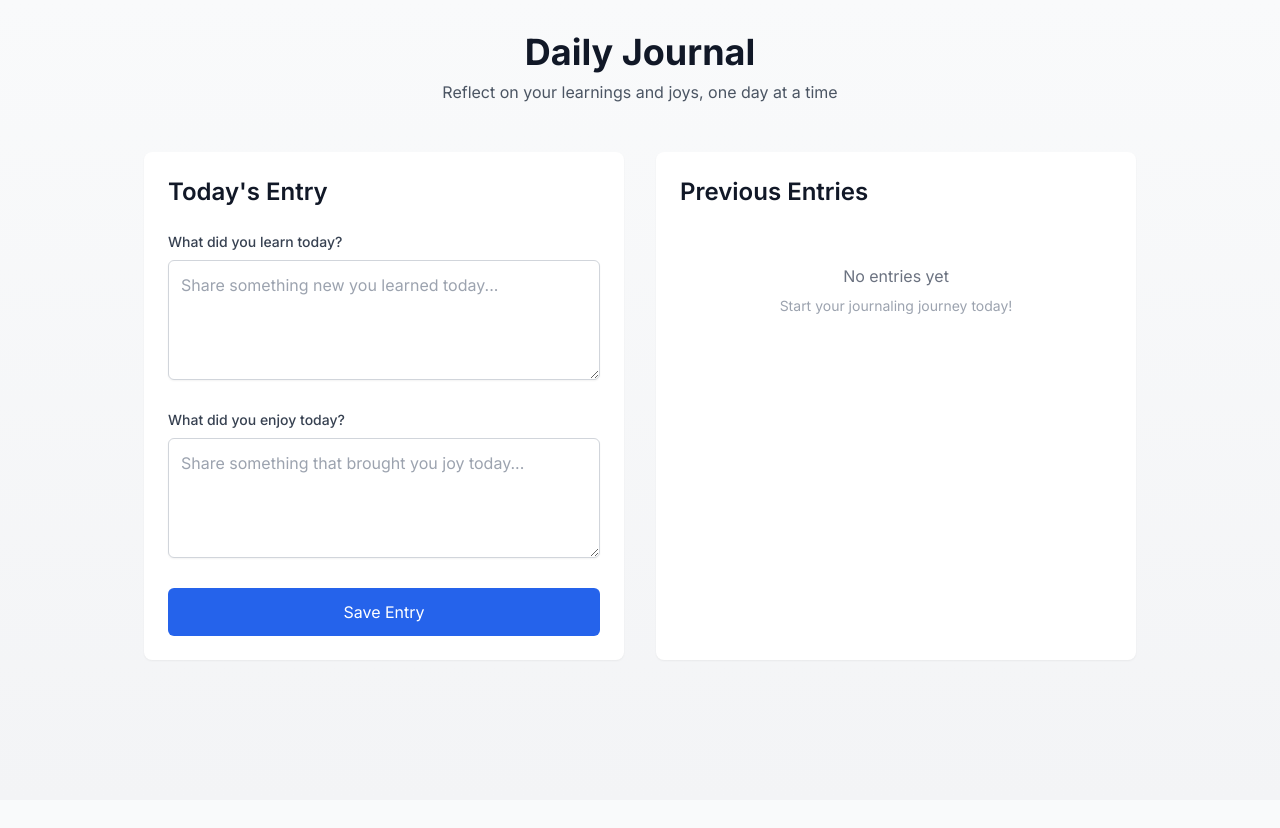
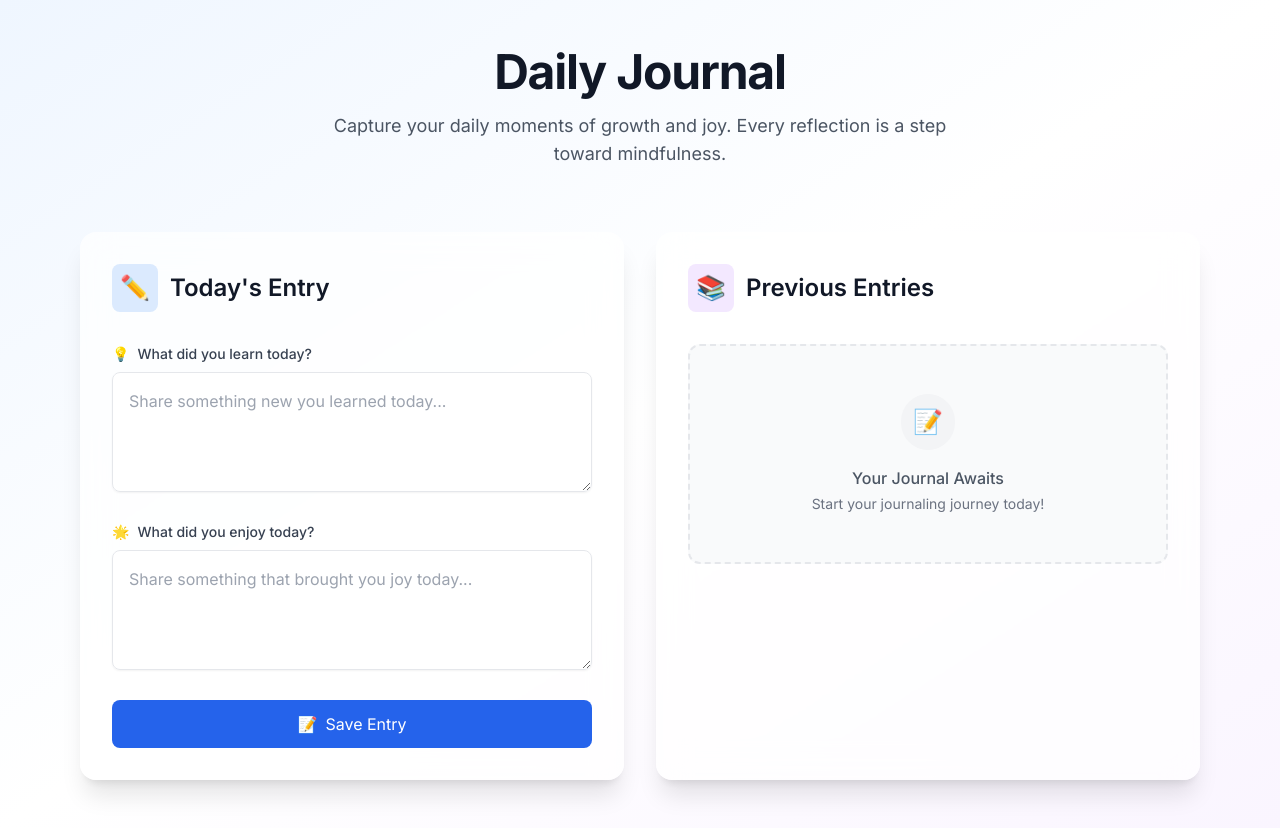
Before and after one commit to morhendos/quick-journal-app, a Next.js app: page / in a window 1280 px wide. Before the commit the page ends 800 px from the top, so only its background shows below. Built offline with nearby package versions, Linux system fonts and the light colour scheme.

Commit message:
Enhanced UI with modern design and animations

```diff
--- a/src/app/globals.css
+++ b/src/app/globals.css
@@ -2,21 +2,54 @@
 @tailwind components;
 @tailwind utilities;
 
+@keyframes fadeIn {
+  from { opacity: 0; transform: translateY(10px); }
+  to { opacity: 1; transform: translateY(0); }
+}
+
+@keyframes slideIn {
+  from { transform: translateX(-20px); opacity: 0; }
+  to { transform: translateX(0); opacity: 1; }
+}
+
+.animate-fade-in {
+  animation: fadeIn 0.5s ease-out;
+}
+
+.animate-slide-in {
+  animation: slideIn 0.3s ease-out;
+}
+
 /* Custom scrollbar */
 ::-webkit-scrollbar {
-  width: 8px;
+  width: 6px;
 }
 
 ::-webkit-scrollbar-track {
   background: #f1f1f1;
-  border-radius: 4px;
+  border-radius: 8px;
 }
 
 ::-webkit-scrollbar-thumb {
-  background: #c5c5c5;
-  border-radius: 4px;
+  background: #cbd5e1;
+  border-radius: 8px;
 }
 
 ::-webkit-scrollbar-thumb:hover {
-  background: #a8a8a8;
+  background: #94a3b8;
 }
+
+/* Focus styles */
+.focus-ring {
+  @apply focus:outline-none focus:ring-2 focus:ring-blue-500 focus:ring-offset-2 focus:ring-offset-white;
+}
+
+/* Card hover effect */
+.hover-lift {
+  @apply transition-all duration-300 hover:shadow-lg hover:-translate-y-1;
+}
+
+/* Glass effect */
+.glass-effect {
+  @apply bg-white bg-opacity-70 backdrop-blur-lg;
+}
--- a/src/app/page.tsx
+++ b/src/app/page.tsx
@@ -3,21 +3,35 @@ import { JournalEntryList } from '@/components/JournalEntryList';
 
 export default function Home() {
   return (
-    <div className="min-h-screen bg-gradient-to-b from-gray-50 to-gray-100">
-      <main className="container mx-auto px-4 py-8 max-w-5xl">
-        <div className="text-center mb-12">
-          <h1 className="text-4xl font-bold text-gray-900 mb-2">Daily Journal</h1>
-          <p className="text-gray-600">Reflect on your learnings and joys, one day at a time</p>
+    <div className="min-h-screen bg-gradient-to-br from-blue-50 via-white to-purple-50">
+      <main className="container mx-auto px-4 py-12 max-w-6xl">
+        <div className="text-center mb-16 animate-fade-in">
+          <h1 className="text-5xl font-bold text-gray-900 mb-4 tracking-tight">
+            Daily Journal
+          </h1>
+          <p className="text-lg text-gray-600 max-w-2xl mx-auto">
+            Capture your daily moments of growth and joy. Every reflection is a step toward mindfulness.
+          </p>
         </div>
 
-        <div className="grid gap-8 md:grid-cols-2">
-          <div className="bg-white rounded-lg shadow-sm p-6">
-            <h2 className="text-2xl font-semibold text-gray-900 mb-6">Today's Entry</h2>
+        <div className="grid gap-8 lg:grid-cols-2">
+          <div className="glass-effect rounded-2xl shadow-xl p-8 animate-fade-in" style={{animationDelay: '0.2s'}}>
+            <h2 className="text-2xl font-semibold text-gray-900 mb-8 flex items-center">
+              <span className="bg-blue-100 text-blue-600 p-2 rounded-lg mr-3">
+                ✏️
+              </span>
+              Today's Entry
+            </h2>
             <JournalEntryForm />
           </div>
 
-          <div className="bg-white rounded-lg shadow-sm p-6">
-            <h2 className="text-2xl font-semibold text-gray-900 mb-6">Previous Entries</h2>
+          <div className="glass-effect rounded-2xl shadow-xl p-8 animate-fade-in" style={{animationDelay: '0.4s'}}>
+            <h2 className="text-2xl font-semibold text-gray-900 mb-8 flex items-center">
+              <span className="bg-purple-100 text-purple-600 p-2 rounded-lg mr-3">
+                📚
+              </span>
+              Previous Entries
+            </h2>
             <JournalEntryList />
           </div>
         </div>
--- a/src/components/JournalEntryForm.tsx
+++ b/src/components/JournalEntryForm.tsx
@@ -20,10 +20,7 @@ export function JournalEntryForm() {
     }
   }, []);
 
-  // Don't render anything until after mounting to prevent hydration mismatch
-  if (!mounted) {
-    return null;
-  }
+  if (!mounted) return null;
 
   const handleSubmit = (e: React.FormEvent) => {
     e.preventDefault();
@@ -40,58 +37,66 @@ export function JournalEntryForm() {
 
   if (submitted && !isEditing) {
     return (
-      <div className="bg-green-50 border border-green-200 rounded-lg p-6">
-        <div className="text-center mb-4">
-          <h3 className="text-lg font-medium text-green-800 mb-2">✨ Today's Entry</h3>
-          <p className="text-green-700">You've completed today's reflection.</p>
+      <div className="bg-gradient-to-br from-emerald-50 to-teal-50 rounded-xl p-6 animate-fade-in shadow-inner">
+        <div className="text-center mb-6">
+          <div className="inline-block p-3 bg-emerald-100 rounded-full mb-3">
+            <span className="text-2xl">✨</span>
+          </div>
+          <h3 className="text-xl font-semibold text-emerald-900 mb-2">Today's Reflections</h3>
+          <p className="text-emerald-700 text-sm">Your thoughts have been captured.</p>
         </div>
 
-        <div className="space-y-4 mb-4">
-          <div>
-            <h4 className="text-sm font-medium text-green-800">Learning:</h4>
-            <p className="text-green-700 mt-1">{learning}</p>
+        <div className="space-y-6 mb-6">
+          <div className="bg-white bg-opacity-50 rounded-lg p-4">
+            <h4 className="text-sm font-medium text-emerald-800 mb-2 flex items-center">
+              <span className="mr-2">💡</span> Learning
+            </h4>
+            <p className="text-emerald-900 whitespace-pre-wrap">{learning}</p>
           </div>
-          <div>
-            <h4 className="text-sm font-medium text-green-800">Enjoyment:</h4>
-            <p className="text-green-700 mt-1">{enjoyment}</p>
+          <div className="bg-white bg-opacity-50 rounded-lg p-4">
+            <h4 className="text-sm font-medium text-emerald-800 mb-2 flex items-center">
+              <span className="mr-2">🌟</span> Enjoyment
+            </h4>
+            <p className="text-emerald-900 whitespace-pre-wrap">{enjoyment}</p>
           </div>
         </div>
 
         <button
           onClick={() => setIsEditing(true)}
-          className="w-full bg-green-600 text-white py-2 px-4 rounded-md hover:bg-green-700 focus:outline-none focus:ring-2 focus:ring-green-500 focus:ring-offset-2 transition-colors duration-200"
+          className="w-full bg-emerald-600 text-white py-3 px-6 rounded-lg hover:bg-emerald-700 focus-ring transition-all duration-200 flex items-center justify-center gap-2 group"
         >
-          Edit Today's Entry
+          <span className="group-hover:scale-105 transition-transform">✏️</span>
+          Edit Entry
         </button>
       </div>
     );
   }
 
   return (
-    <form onSubmit={handleSubmit} className="space-y-6">
+    <form onSubmit={handleSubmit} className="space-y-6 animate-fade-in">
       <div>
-        <label className="block text-sm font-medium text-gray-700 mb-2">
-          What did you learn today?
+        <label className="block text-sm font-medium text-gray-700 mb-2 flex items-center">
+          <span className="mr-2">💡</span> What did you learn today?
         </label>
         <textarea
           value={learning}
           onChange={(e) => setLearning(e.target.value)}
           required
           placeholder="Share something new you learned today..."
-          className="w-full min-h-[120px] p-3 border border-gray-300 rounded-md shadow-sm focus:ring-2 focus:ring-blue-500 focus:border-blue-500"
+          className="w-full min-h-[120px] p-4 border border-gray-200 rounded-lg shadow-sm focus:ring-2 focus:ring-blue-500 focus:border-blue-500 transition-colors duration-200 bg-white bg-opacity-70 backdrop-blur-sm"
         />
       </div>
 
       <div>
-        <label className="block text-sm font-medium text-gray-700 mb-2">
-          What did you enjoy today?
+        <label className="block text-sm font-medium text-gray-700 mb-2 flex items-center">
+          <span className="mr-2">🌟</span> What did you enjoy today?
         </label>
         <textarea
           value={enjoyment}
           onChange={(e) => setEnjoyment(e.target.value)}
           required
           placeholder="Share something that brought you joy today..."
-          className="w-full min-h-[120px] p-3 border border-gray-300 rounded-md shadow-sm focus:ring-2 focus:ring-blue-500 focus:border-blue-500"
+          className="w-full min-h-[120px] p-4 border border-gray-200 rounded-lg shadow-sm focus:ring-2 focus:ring-blue-500 focus:border-blue-500 transition-colors duration-200 bg-white bg-opacity-70 backdrop-blur-sm"
         />
       </div>
 
@@ -107,15 +112,19 @@ export function JournalEntryForm() {
               }
               setIsEditing(false);
             }}
-            className="flex-1 bg-gray-100 text-gray-700 py-3 px-4 rounded-md hover:bg-gray-200 focus:outline-none focus:ring-2 focus:ring-gray-500 focus:ring-offset-2 transition-colors duration-200"
+            className="flex-1 bg-gray-100 text-gray-700 py-3 px-6 rounded-lg hover:bg-gray-200 focus-ring transition-all duration-200 flex items-center justify-center gap-2 group"
           >
+            <span className="group-hover:scale-105 transition-transform">❌</span>
             Cancel
           </button>
         )}
         <button
           type="submit"
-          className="flex-1 bg-blue-600 text-white py-3 px-4 rounded-md hover:bg-blue-700 focus:outline-none focus:ring-2 focus:ring-blue-500 focus:ring-offset-2 transition-colors duration-200"
+          className="flex-1 bg-blue-600 text-white py-3 px-6 rounded-lg hover:bg-blue-700 focus-ring transition-all duration-200 flex items-center justify-center gap-2 group"
         >
+          <span className="group-hover:scale-105 transition-transform">
+            {isEditing ? '✨' : '📝'}
+          </span>
           {isEditing ? 'Save Changes' : 'Save Entry'}
         </button>
       </div>
--- a/src/components/JournalEntryList.tsx
+++ b/src/components/JournalEntryList.tsx
@@ -15,44 +15,51 @@ export function JournalEntryList() {
     ));
   }, []);
 
-  // Don't render anything until after mounting to prevent hydration mismatch
-  if (!mounted) {
-    return null;
-  }
+  if (!mounted) return null;
 
   if (entries.length === 0) {
     return (
-      <div className="text-center py-8">
-        <p className="text-gray-500 mb-2">No entries yet</p>
-        <p className="text-sm text-gray-400">Start your journaling journey today!</p>
+      <div className="text-center py-12 bg-gray-50 rounded-xl border-2 border-dashed border-gray-200">
+        <div className="inline-block p-3 bg-gray-100 rounded-full mb-4">
+          <span className="text-2xl">📝</span>
+        </div>
+        <p className="text-gray-600 font-medium mb-1">Your Journal Awaits</p>
+        <p className="text-sm text-gray-500">Start your journaling journey today!</p>
       </div>
     );
   }
 
   return (
     <div className="space-y-6 max-h-[600px] overflow-y-auto pr-2">
-      {entries.map((entry) => (
+      {entries.map((entry, index) => (
         <div
           key={entry.id}
-          className="border border-gray-200 rounded-lg p-5 hover:bg-gray-50 transition-colors duration-200"
+          className="hover-lift rounded-xl border border-gray-100 overflow-hidden animate-slide-in"
+          style={{ animationDelay: `${index * 0.1}s` }}
         >
-          <div className="text-sm font-medium text-gray-500 mb-4">
+          <div className="bg-gray-50 px-5 py-3 border-b border-gray-100">
+            <time className="text-sm font-medium text-gray-500">
               {new Date(entry.date).toLocaleDateString('en-US', {
                 weekday: 'long',
                 year: 'numeric',
                 month: 'long',
                 day: 'numeric'
               })}
+            </time>
           </div>
 
-          <div className="space-y-4">
+          <div className="p-5 space-y-4 bg-white">
             <div>
-              <h3 className="text-sm font-medium text-gray-900 mb-2">Learning:</h3>
+              <h3 className="text-sm font-medium text-gray-900 flex items-center mb-2">
+                <span className="mr-2">💡</span> Learning
+              </h3>
               <p className="text-gray-600 whitespace-pre-wrap">{entry.learning}</p>
             </div>
 
             <div>
-              <h3 className="text-sm font-medium text-gray-900 mb-2">Enjoyment:</h3>
+              <h3 className="text-sm font-medium text-gray-900 flex items-center mb-2">
+                <span className="mr-2">🌟</span> Enjoyment
+              </h3>
               <p className="text-gray-600 whitespace-pre-wrap">{entry.enjoyment}</p>
             </div>
           </div>
```
Lines whose indentation alone changed are shown as unchanged.
